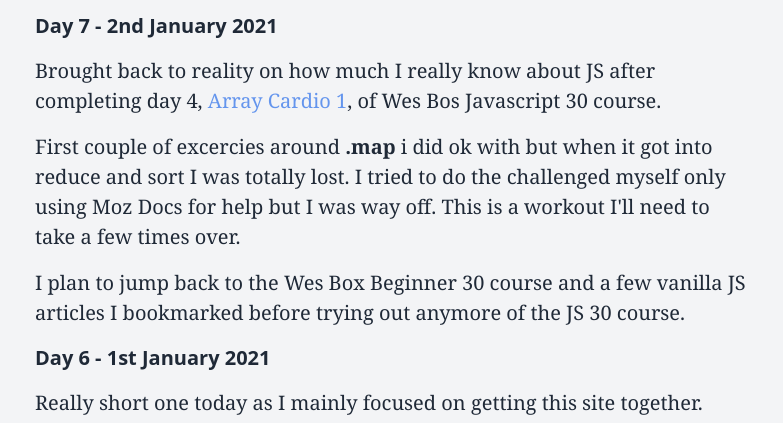
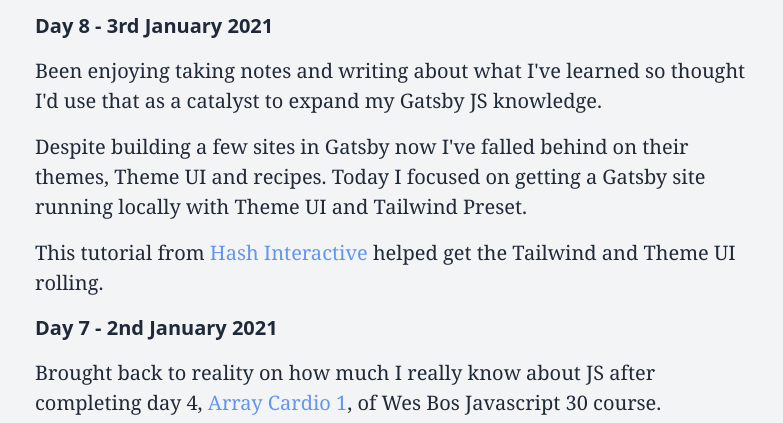
Before and after one commit to just-andy/100DaysCode, a plain HTML site: page index.html in a window 1280 px wide. Shown: the part 596-1019 px from the top of the page, without its empty margins (245-1028 px from the left). Drawn offline with nearby package versions, Linux system fonts and the light colour scheme.

Commit message:
added more days

```diff
--- a/index.html
+++ b/index.html
@@ -63,6 +63,14 @@
 
             <h2 class="text-3xl font-bold font-sans mb-4 text-gray-500">Day 1 - 10</h2>
             <dl>
+                <dt class="text-xl font-bold font-sans pb-4">
+                    Day 8 - 3rd January 2021
+                </dt>
+                <dd>
+                    <p>Been enjoying taking notes and writing about what I've learned so thought I'd use that as a catalyst to expand my Gatsby JS knowledge.</p>
+                    <p>Despite building a few sites in Gatsby now I've falled behind on their themes, Theme UI and recipes. Today I focused on getting a Gatsby site running locally with Theme UI and Tailwind Preset.</p>
+                    <p>This tutorial from <a href="https://hashinteractive.com/blog/how-to-use-theme-ui-tailwind-css-preset/" target="_blank" title="Hash Interactive Theme UI tutorial">Hash Interactive</a> helped get the Tailwind and Theme UI rolling.</p>
+                </dd>
                 <dt class="text-xl font-bold font-sans pb-4">
                     Day 7 - 2nd January 2021
                 </dt>
```
